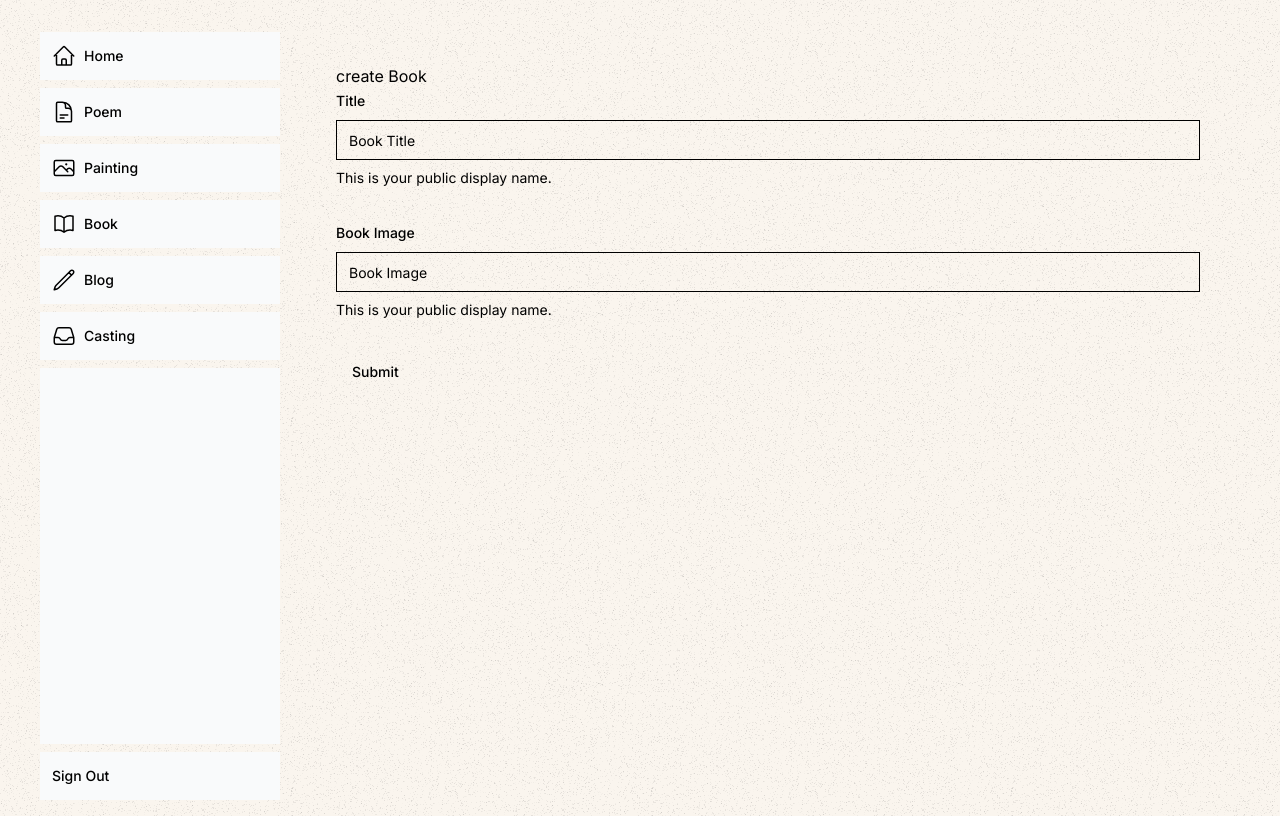
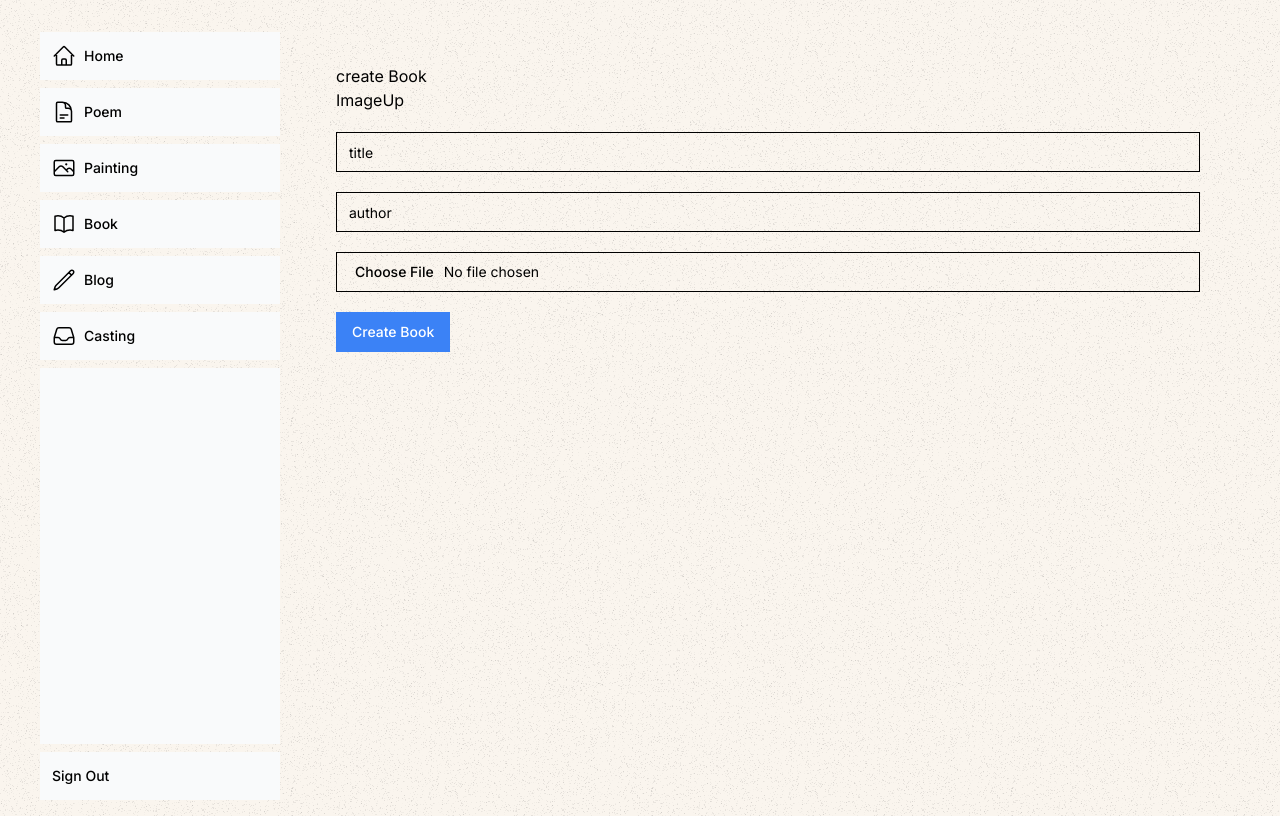
Before and after one commit to kimsoyol/shain_wah, a Next.js app: page /dashboard/books/create in a window 1280 px wide. Built offline with nearby package versions, Linux system fonts and the light colour scheme; a web font is replaced by a local one.

Commit message:
start adding for book

```diff
--- a/app/(admin)/dashboard/books/create/page.tsx
+++ b/app/(admin)/dashboard/books/create/page.tsx
@@ -1,4 +1,4 @@
-import { BookForm } from "@/components/dashboard/books/book-form"
+import  BookForm from "@/components/dashboard/books/book-form"
 
 
 const page = () => {
@@ -6,6 +6,7 @@ const page = () => {
     <div>
       create Book
       <BookForm />
+
     </div>
   )
 }
--- a/app/(admin)/dashboard/books/page.tsx
+++ b/app/(admin)/dashboard/books/page.tsx
@@ -2,7 +2,8 @@
 
 const page = () => {
   return (
-    <div>books</div>
+    <div>books
+    </div>
   )
 }
 export default page
--- a/app/(root)/page.tsx
+++ b/app/(root)/page.tsx
@@ -5,14 +5,21 @@ import Image from "next/image";
 import PaintingCard, {
   PaintingProp,
 } from "@/components/enduser/painting/painting-card";
+import { fetchHomePomes } from "@/lib/data/poems.data";
+import PoemCard, { PoemProp } from "@/components/enduser/poem/poemCard";
 
 const page = async () => {
+  const poems = await fetchHomePomes();
   const paintings = await fetchHomePaintings();
 
   return (
     <main className="">
         <section className="flex gap-5 flex-wrap justify-center mt-5 lg:mt-10">
-        <p>Recent Poems...</p>
+        {poems &&
+          poems.map((poem: PoemProp, index:number) => (
+            <PoemCard key={poem.id} poem={poem} index={index} />
+          ))
+        }
         <div></div>
       </section>
       <Suspense fallback={<Loading />}>
--- a/components/dashboard/books/book-form.tsx
+++ b/components/dashboard/books/book-form.tsx
@@ -1,86 +1,65 @@
-"use client"
+"use client";
 
-import { toast } from "sonner";
-import { zodResolver } from "@hookform/resolvers/zod"
-import { useForm } from "react-hook-form"
-import * as z from "zod"
+import { FormBtn } from "@/components/ui/formBtn";
+import { Input } from "@/components/ui/input";
+import { createPainting } from "@/lib/actions/painting.actions";
 
-import { Button } from "@/components/ui/button"
-import {
-  Form,
-  FormControl,
-  FormDescription,
-  FormField,
-  FormItem,
-  FormLabel,
-  FormMessage,
-} from "@/components/ui/form"
-import { Input } from "@/components/ui/input"
-import { bookDefaultValues } from "@/constants";
-import { bookFormSchema } from "@/lib/valitators";
+import { useFormState } from "react-dom";
+import { useFormStatus } from "react-dom";
 
-
-const formSchema = z.object({
-  username: z.string().min(2, {
-    message: "Username must be at least 2 characters.",
-  }),
-})
-
-export function BookForm() {
-  const type = 'Create'
-  const initialValues = bookDefaultValues;
-  // 1. Define your form.
-  const form = useForm<z.infer<typeof bookFormSchema>>({
-    resolver: zodResolver(bookFormSchema),
-    defaultValues: initialValues
-  })
-
-  // 2. Define a submit handler.
-  function onSubmit(values: z.infer<typeof bookFormSchema>) {
-    // Do something with the form values.
-    // ✅ This will be type-safe and validated.
-    toast('Book created!')
-    console.log(values)
-  }
-  // ...
+const BookForm = () => {
+  const initialState = { message: '', errors: {} };
+  const [state, dispatch] = useFormState(createPainting, initialState);
+  const { pending } = useFormStatus();
 
   return (
-    <Form {...form}>
-      <form onSubmit={form.handleSubmit(onSubmit)} className="space-y-8">
-        <FormField
-          control={form.control}
+    <div>
+      ImageUp
+      <form action={dispatch}>
+        <Input
+          id="title"
           name="title"
-          render={({ field }) => (
-            <FormItem>
-              <FormLabel>Title</FormLabel>
-              <FormControl>
-                <Input placeholder="Book Title" {...field} />
-              </FormControl>
-              <FormDescription>
-                This is your public display name.
-              </FormDescription>
-              <FormMessage />
-            </FormItem>
+          type="text"
+          aria-describedby="title-error"
+          placeholder="title"
+          className="mt-5"
+        />
+        <Input
+          id="author"
+          name="author"
+          type="text"
+          aria-describedby="img-error"
+          placeholder="author"
+          required
+          className="mt-5"
+        />
+        <div>
+          {state.errors?.author && (
+            <p className="mt-2 text-sm text-red-500">{state.errors.author}</p>
           )}
+        </div>
+        <Input
+          id="img"
+          name="img"
+          type="file"
+          aria-describedby="img-error"
+          className="mt-5"
+          required
         />
-        <FormField
-          control={form.control}
-          name="imageUrl"
-          render={({ field }) => (
-            <FormItem>
-              <FormLabel>Book Image</FormLabel>
-              <FormControl>
-                <Input placeholder="Book Image" {...field} />
-              </FormControl>
-              <FormDescription>
-                This is your public display name.
-              </FormDescription>
-              <FormMessage />
-            </FormItem>
-          )}
-        />
-        <Button type="submit">Submit</Button>
+
+        <FormBtn type="submit" className="mt-5" aria-disabled={pending}>
+          Create Book
+        </FormBtn>
       </form>
-    </Form>
-  )
-}
+    </div>
+  );
+};
+export default BookForm;
+
+// {state.errors?img &&
+//   state.errors.img.map(error:string) => (
+//     <p key={error}>
+//       {error}
+//     </p>
+//   )
+// }
--- /dev/null
+++ b/components/enduser/poem/poemCard.tsx
@@ -0,0 +1,51 @@
+"use client";
+
+import { useEffect, useState } from "react";
+import Link from "next/link";
+//import { setContent } from "../slices/contentSlice";
+
+export interface PoemProp {
+  id: string;
+  title: any;
+  body: string;
+  author: string;
+  book?: string | undefined;
+  poem?: string | undefined;
+  createdAt: string;
+}
+
+interface Prop {
+  poem: PoemProp;
+  index: number;
+}
+
+const PoemCard = ({ poem, index }: Prop) => {
+  const [showFullContent, setShowFullContent] = useState('');
+
+  const toggleContent = (contentId: number) => {
+    setShowFullContent((prevState) => ({
+      ...prevState,
+      [contentId]: !prevState[contentId],
+    }));
+  };
+
+  return (
+    // <Link
+    //   key={poem.id}
+    //   className="whitespace-pre-wrap block mb-8 sm:mb-0"
+    //   href={`/poems/${poem.id}`}
+    // >
+    <div key={poem.id} className="whitespace-pre-wrap block mb-8 sm:mb-0">
+      <p className="font-bold">{poem.title}</p>
+      <p>{showFullContent[index] ? poem.body : poem.body.substring(0, 200)}</p>
+      {poem.body.length > 200 && (
+        <button className="mt-5 text-sm" onClick={() => toggleContent(index)}>
+          {showFullContent[index] ? "Read Less" : "Read More"}
+        </button>
+      )}
+      <hr className="place-self-end" />
+    </div>
+  );
+};
+
+export default PoemCard;
--- a/lib/utils.ts
+++ b/lib/utils.ts
@@ -1,5 +1,7 @@
 import { type ClassValue, clsx } from "clsx"
 import { twMerge } from "tailwind-merge"
+const moment = require("moment");
+
 
 export function cn(...inputs: ClassValue[]) {
   return twMerge(clsx(inputs))
@@ -41,4 +43,11 @@ export const generatePagination = (currentPage: number, totalPages: number) => {
 };
 
 
-// For Image upload
+// format author name and date
+export const transformData = (data: any) => {
+  return data.map((data: any) => ({
+    ...data,
+    author: data.author.name,
+    createdAt: moment(data.createdAt).format("ll"),
+  }));
+};
```
Also changed, not shown: lib/actions/book.actions.ts (added, +87 -0 lines), lib/data/paintings.data.ts (+3 -8 lines), lib/data/poems.data.ts (added, +27 -0 lines), 1 other file (tests, documents, lock files or other folders).
